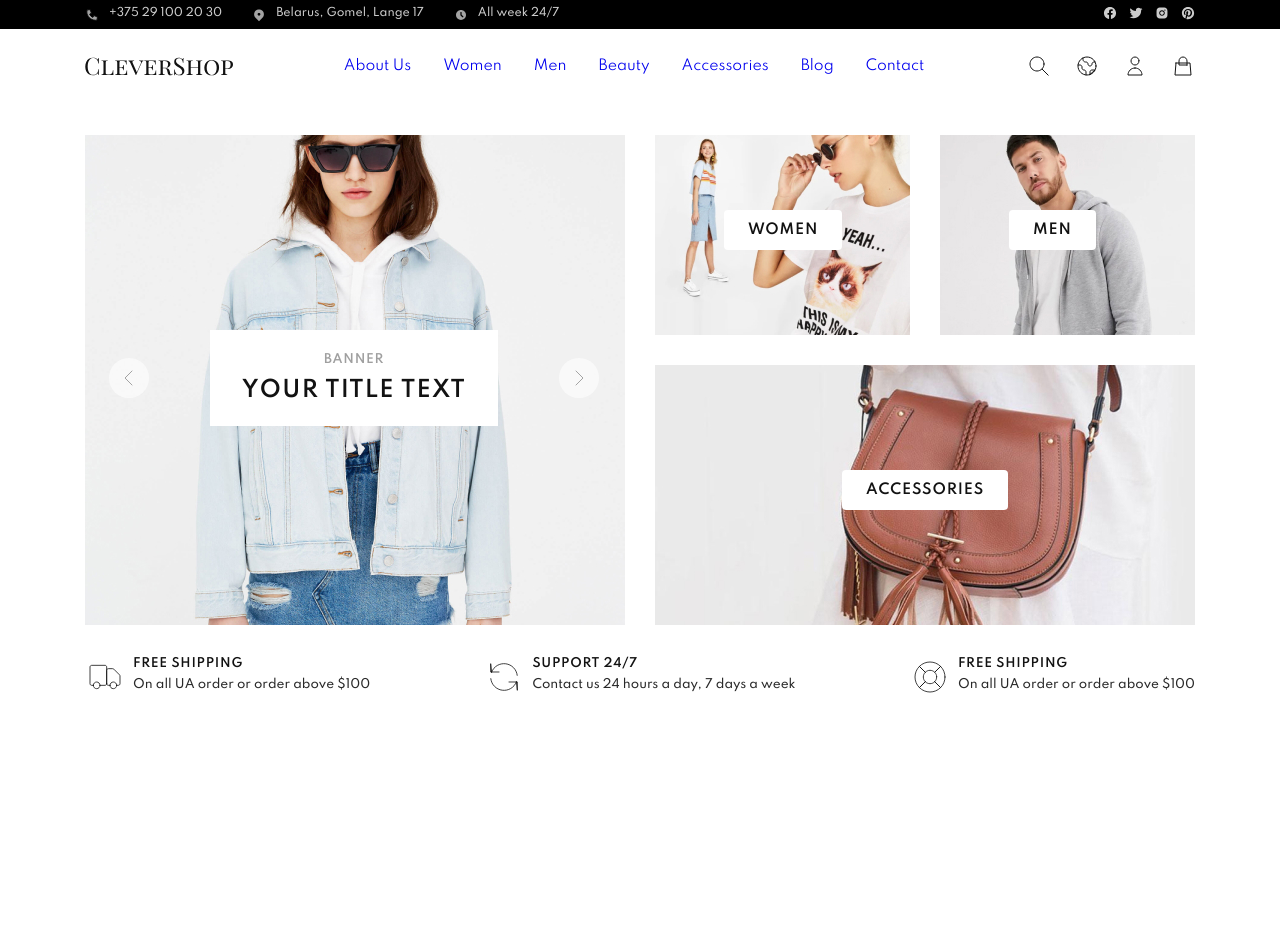
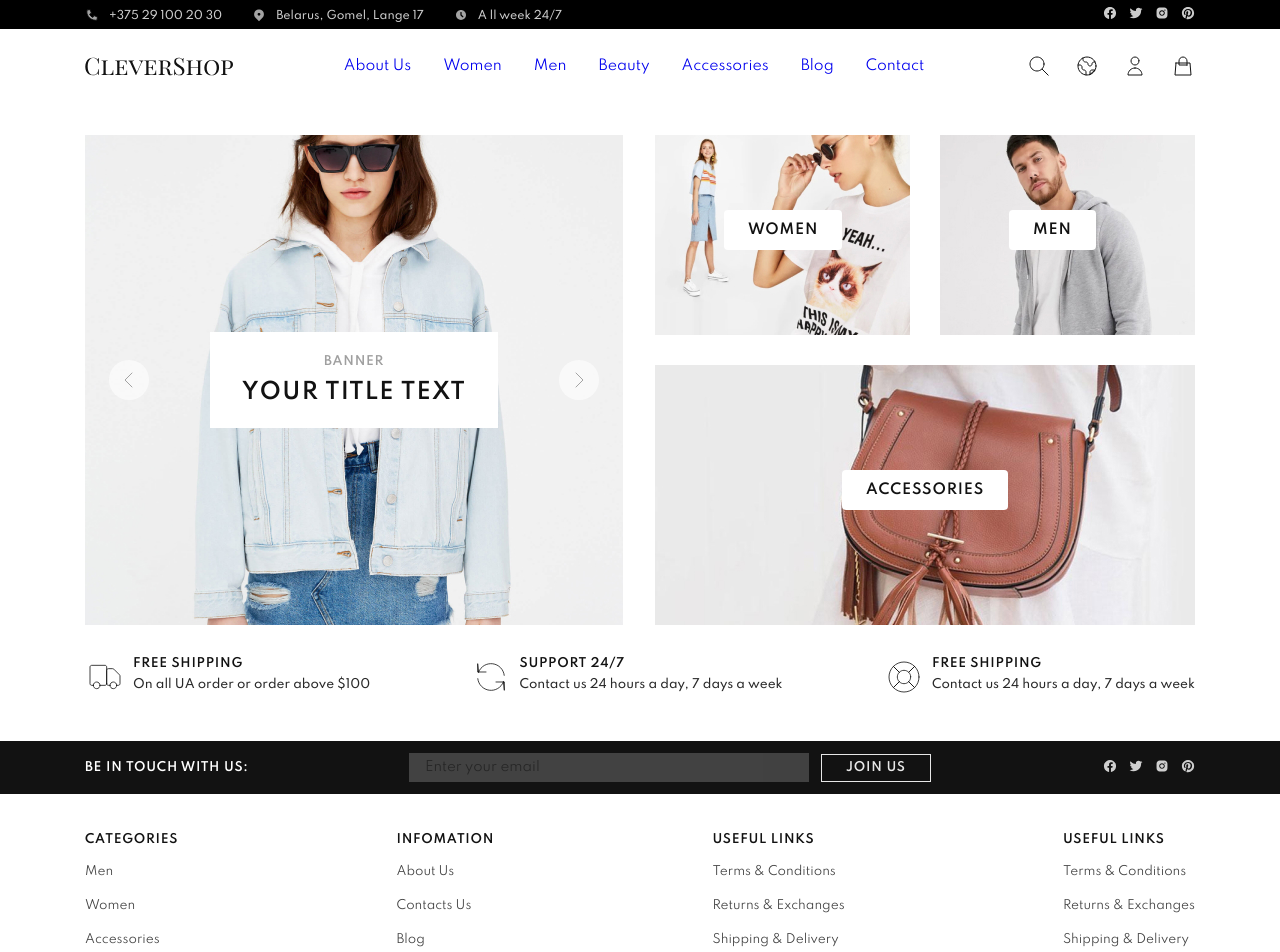
Before and after one commit to A-Korobeinikov/training-shop, a React (Create React App) app: page / in a window 1280 px wide. Shown: the top 952 px of the page. Before the commit the page ends 800 px from the top, so only its background shows below. Built offline with nearby package versions, Linux system fonts and the light colour scheme.

Commit message:
create footer, modify wrapper

```diff
--- a/src/App.js
+++ b/src/App.js
@@ -4,18 +4,17 @@ import './App.css';
 import PreHeader from './components/header/assets/PreHeader';
 import Header from './components/header/assets/Header';
 import Main from './components/main/Main';
+import Footer from './components/footer/Footer';
 
 
 function App() {
   return (
-    <div className='app-wrapper'>
-      <PreHeader />
-      <header className='content'>
+    <div>
       <Header />
       <Main />
-      </header>
+      <Footer />
+    </div>
 
-    </div>
   );
 }
 
--- /dev/null
+++ b/src/components/footer/Footer.css
@@ -0,0 +1,83 @@
+.footer {
+    background: #121212;
+    margin-top: 44px;
+}
+.joins {
+    display: flex;
+    flex-direction: row;
+    justify-content: space-between;
+    padding: 12px 0;
+    align-items: center;
+}
+.title-join {
+    font-style: normal;
+    font-weight: 600;
+    font-size: 12px;
+    line-height: 18px;
+    letter-spacing: 0.06em;
+    text-transform: uppercase;
+    color: #FFFFFF;
+}
+.form-join {
+    display: flex;
+    flex-direction: space-between;
+    align-items:center;
+    flex-wrap: nowrap;
+}
+.input-join {
+    width: 400px;
+    padding: 7px 16px;
+    background: #FFFFFF;
+    opacity: 0.2;
+    box-sizing: border-box;
+}
+.btn-join {
+    margin-left: 12px;
+    padding: 6px 24px;
+    font-style: normal;
+    font-weight: 600;
+    font-size: 12px;
+    text-align: center;
+    letter-spacing: 0.06em;
+    text-transform: uppercase;
+    color: #FFFFFF;
+    opacity: 0.9;
+    background: #121212;
+    border: 1px solid #FFFFFF;
+}
+
+/* nav footer*/
+
+.nav-footer {
+    display: flex;
+    flex-direction: row;
+    justify-content: space-between;
+    padding: 40px 0;
+}
+.nav-content-footer {
+    display: flex;
+    flex-direction: column;
+}
+.nav-content-title {
+    font-style: normal;
+    font-weight: 600;
+    font-size: 12px;
+    display: flex;
+    align-items: center;
+    letter-spacing: 0.06em;
+    text-transform: uppercase;
+    color: #121212;
+}
+.nav-list-content {
+    padding-top: 8px;
+}
+.nav-item-links {
+    padding: 10px 0;
+}
+.nav-item-link {
+    font-style: normal;
+    font-weight: normal;
+    font-size: 12px;
+    color: #121212;
+    opacity: 0.8;
+}
--- /dev/null
+++ b/src/components/footer/Footer.js
@@ -0,0 +1,102 @@
+import React from "react";
+import "./Footer.css";
+import Socials from './../header/assets/Socials';
+
+
+const Footer = () => {
+    return (
+        <div className="app-wrapper">
+            <div className="footer">
+                <div className=" content">
+                    <div className="joins">
+                <p className="title-join">BE IN TOUCH WITH US:</p>
+                <form className="form-join">
+                   <input type="text" placeholder="Enter your email" className="input-join"></input>
+                   <button className="btn-join">Join Us</button>
+                </form>
+                    <Socials />
+                    </div>
+                </div>
+            </div>
+                <div className="nav-footer content">
+                <div className="nav-content-footer">
+                    <div className="nav-content-title">
+                    Categories
+                    </div>
+                    <ul className="nav-list-content">
+                        <li className="nav-item-links">
+                            <a href="#" className="nav-item-link">Men</a>
+                        </li>
+                        <li className="nav-item-links">
+                            <a href="#" className="nav-item-link">Women</a>
+                        </li>
+                        <li className="nav-item-links">
+                            <a href="#" className="nav-item-link">Accessories</a>
+                        </li>
+                        <li className="nav-item-links">
+                            <a href="#" className="nav-item-link">Beauty</a>
+                        </li>
+                    </ul>
+                </div>
+                <div className="nav-content-footer">
+                    <div className="nav-content-title">
+                    Infomation
+                    </div>
+                    <ul className="nav-list-content">
+                        <li className="nav-item-links">
+                            <a href="#" className="nav-item-link">About Us</a>
+                        </li>
+                        <li className="nav-item-links">
+                            <a href="#" className="nav-item-link">Contacts Us</a>
+                        </li>
+                        <li className="nav-item-links">
+                            <a href="#" className="nav-item-link">Blog</a>
+                        </li>
+                        <li className="nav-item-links">
+                            <a href="#" className="nav-item-link">FAQs</a>
+                        </li>
+                    </ul>
+                </div>
+                <div className="nav-content-footer">
+                    <div className="nav-content-title">
+                    Useful links
+                    </div>
+                    <ul className="nav-list-content">
+                        <li className="nav-item-links">
+                            <a href="#" className="nav-item-link">Terms & Conditions</a>
+                        </li>
+                        <li className="nav-item-links">
+                            <a href="#" className="nav-item-link">Returns & Exchanges</a>
+                        </li>
+                        <li className="nav-item-links">
+                            <a href="#" className="nav-item-link">Shipping & Delivery</a>
+                        </li>
+                        <li className="nav-item-links">
+                            <a href="#" className="nav-item-link">Privacy & Poilicy</a>
+                        </li>
+                    </ul>
+                </div>
+                <div className="nav-content-footer">
+                    <div className="nav-content-title">
+                    Useful links
+                    </div>
+                    <ul className="nav-list-content">
+                        <li className="nav-item-links">
+                            <a href="#" className="nav-item-link">Terms & Conditions</a>
+                        </li>
+                        <li className="nav-item-links">
+                            <a href="#" className="nav-item-link">Returns & Exchanges</a>
+                        </li>
+                        <li className="nav-item-links">
+                            <a href="#" className="nav-item-link">Shipping & Delivery</a>
+                        </li>
+                        <li className="nav-item-links">
+                            <a href="#" className="nav-item-link">Privacy & Poilicy</a>
+                        </li>
+                    </ul>
+                </div>
+                </div>
+        </div>
+    );
+}
+export default Footer;
--- a/src/components/header/assets/Header.css
+++ b/src/components/header/assets/Header.css
@@ -1,3 +1,6 @@
+.content {
+    padding: 0 20 px;
+}
 .main-menu {
     display: flex;
     justify-content: space-between;
--- a/src/components/header/assets/Header.js
+++ b/src/components/header/assets/Header.js
@@ -5,10 +5,13 @@ import Globe from "./../header-icons/globe-ico.svg";
 import User from "./../header-icons/user-ico.svg";
 import Cart from "./../header-icons/cart-ico.svg";
 import "./Header.css";
+import PreHeader from './PreHeader';
 
 const Header = () => {
     return(
-        <nav className="main-menu content">
+        <div className="app-wrapper">
+            <PreHeader />
+            <nav className="main-menu content">
             <a href="#">
                 <img src={Logo} />
             </a>
@@ -30,6 +33,8 @@ const Header = () => {
                 <a href="#" className="side-menu-item"><img src={Cart}/></a>
             </div>
         </nav>
+        </div>
+
     );
 }
 
--- a/src/components/header/assets/PreHeader.css
+++ b/src/components/header/assets/PreHeader.css
@@ -2,9 +2,9 @@
     display: flex;
     flex-wrap: nowrap;
     justify-content: space-between;
-    align-items: center;
+    padding: 6px 0;
+    background-color: #000;
     padding: 6px 85px;
-    background-color: #000;
 }
 
 .preheader {
@@ -12,12 +12,14 @@
     flex-wrap: nowrap;
     flex-direction: row;
     justify-content: space-between;
+    align-items:center;
 }
 
 .contact {
     display: flex;
     flex-wrap: nowrap;
     flex-direction: row;
+    align-items: flex-end;
     justify-content: space-between;
     padding-right: 30px;
     font-style: normal;
--- a/src/components/header/assets/PreHeader.js
+++ b/src/components/header/assets/PreHeader.js
@@ -8,6 +8,8 @@ import Socials from "./Socials";
 
 const PreHeader = () => {
     return(
+
+            <div className="app-wrapper">
                 <div className="contacts">
                     <div className=" preheader">
                         <a href="#" className="contact phone">
@@ -20,10 +22,11 @@ const PreHeader = () => {
                         </a>
                           <a href="#" className="contact clock">
                             <img src={clock} />
-                  All week 24/7
+                            A   ll week 24/7
                         </a>
                     </div>
-          <Socials />
+                    <   Socials />
+                 </div>
             </div>
     );
 }
--- a/src/components/main/Main.css
+++ b/src/components/main/Main.css
@@ -6,17 +6,15 @@
     flex-direction: row;
     justify-content: space-between;
 }
-.banner-image {
-    position: absolute;
-}
 .banner-slider {
-    position: relative;
-    top: 195px;
-    left: 24px;
     display: flex;
     flex-direction: row;
     align-items:center;
     justify-content: space-between;
+    background: url(./main-images/main-image.jpg) 50%/cover no-repeat;
+    height: 100%;
+    padding: 0 24px;
+
 }
 .banner-slider-left {
     border-radius: 50%;
--- a/src/components/main/Main.js
+++ b/src/components/main/Main.js
@@ -13,10 +13,10 @@ import "./Main.css"
 
 const Main = () => {
     return (
-        <div className="main">
+        <div className="app-wrapper">
+            <div className="main content">
             <div className="main-content">
                 <div clasName= "main-slider-banner">
-                    <img className="banner-image" src ={Banner} />
                     <div className="banner-slider">
                         <button className="banner-slider-left"><img src ={ArrowLeft} /></button>
                         <div className="main-description">
@@ -74,10 +74,11 @@ const Main = () => {
                     </div>
                     <div className="support-description benefits-descriptions">
                         <p className="support-title title-benefits">FREE SHIPPING</p>
-                        <p className="support-subtitle subtitle-benefits">On all UA order or order above $100</p>
+                        <p className="support-subtitle subtitle-benefits">Contact us 24 hours a day, 7 days a week</p>
                     </div>
                 </div>
             </div>
+        </div>
         </div>
     );
 }
```
Lines whose indentation alone changed are shown as unchanged.
